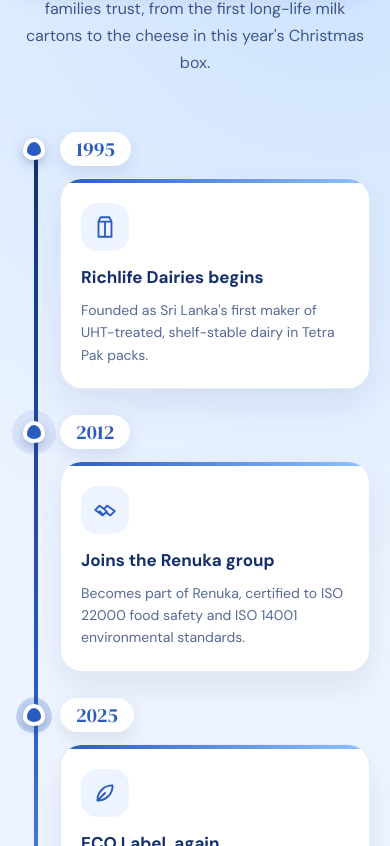
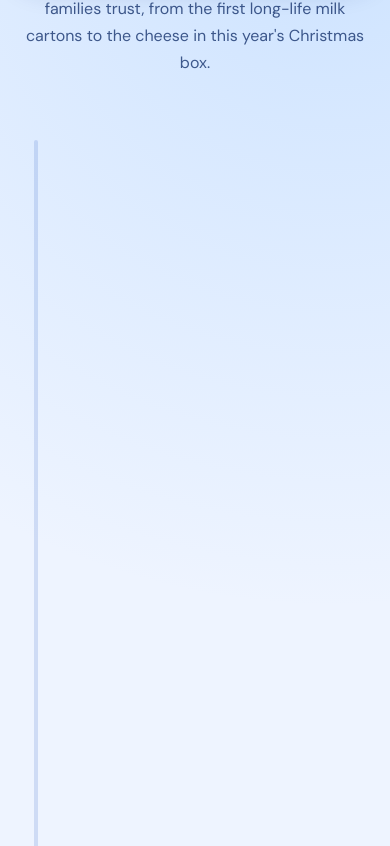
Before and after one commit to abhirukprashan/richlife, a React (Vite) app: page / in a window 390 px wide. Shown: the part 858-1704 px from the top of the page. Built offline with nearby package versions, Linux system fonts and the light colour scheme.

Commit message:
Add scroll-drawn SVG timeline with GSAP ScrollTrigger

```diff
--- a/package.json
+++ b/package.json
@@ -10,6 +10,7 @@
     "format": "oxfmt"
   },
   "dependencies": {
+    "gsap": "^3.15.0",
     "react": "^19.0.0",
     "react-dom": "^19.0.0"
   },
--- a/src/Story.tsx
+++ b/src/Story.tsx
@@ -1,6 +1,10 @@
-import type { CSSProperties, ReactNode } from "react"
+import gsap from "gsap"
+import { ScrollTrigger } from "gsap/ScrollTrigger"
+import { useEffect, useRef, type CSSProperties, type ReactNode } from "react"
 import { useReveal } from "./useReveal"
 import WaveDivider from "./WaveDivider"
+
+gsap.registerPlugin(ScrollTrigger)
 
 const icons: Record<string, ReactNode> = {
   carton: <path d="M8 3h8l2 4v14H6V7l2-4Zm-2 4h12M12 7v14" />,
@@ -48,6 +52,73 @@ const facts = [
 
 export default function Story() {
   const ref = useReveal<HTMLElement>()
+  const timelineRef = useRef<HTMLDivElement>(null)
+  const lineRef = useRef<SVGSVGElement>(null)
+
+  // The line is drawn by scrolling: its tip stays level with a guide line a
+  // little above the middle of the screen, and each milestone reveals as the
+  // tip reaches its dot.
+  useEffect(() => {
+    const wrap = timelineRef.current
+    const line = lineRef.current
+    if (!wrap || !line) return
+
+    const items = gsap.utils.toArray<HTMLElement>(".timeline-item", wrap)
+
+    if (window.matchMedia("(prefers-reduced-motion: reduce)").matches) {
+      gsap.set(line, { scaleY: 1 })
+      items.forEach((item) => item.classList.add("is-visible"))
+      return
+    }
+
+    const ctx = gsap.context(() => {
+      gsap.fromTo(
+        line,
+        { scaleY: 0 },
+        {
+          scaleY: 1,
+          ease: "none",
+          scrollTrigger: {
+            trigger: wrap,
+            start: "top 72%",
+            end: "bottom 72%",
+            // Locked 1:1 to scroll so the tip lands on a dot exactly when
+            // that milestone reveals.
+            scrub: true,
+          },
+        },
+      )
+
+      items.forEach((item) => {
+        ScrollTrigger.create({
+          trigger: item.querySelector(".timeline-dot") ?? item,
+          start: "top 72%",
+          onEnter: () => item.classList.add("is-visible"),
+          onLeaveBack: () => item.classList.remove("is-visible"),
+        })
+      })
+    }, wrap)
+
+    // Covers loading the page already scrolled into the timeline and any
+    // resize, where no enter/leave event has fired for the items above.
+    const syncReveals = () => {
+      const guide = window.innerHeight * 0.72
+      items.forEach((item) => {
+        const dot = item.querySelector(".timeline-dot")
+        if (dot && dot.getBoundingClientRect().top <= guide) {
+          item.classList.add("is-visible")
+        }
+      })
+    }
+
+    syncReveals()
+    ScrollTrigger.addEventListener("refresh", syncReveals)
+
+    return () => {
+      ScrollTrigger.removeEventListener("refresh", syncReveals)
+      ctx.revert()
+    }
+  }, [])
 
   return (
     <section className="story-section" id="story" ref={ref}>
@@ -67,7 +138,25 @@ export default function Story() {
           </p>
         </div>
 
-        <ol className="timeline" data-reveal>
+        <div className="timeline-wrap" ref={timelineRef}>
+          <span aria-hidden="true" className="timeline-track" />
+          <svg
+            aria-hidden="true"
+            className="timeline-line"
+            fill="none"
+            preserveAspectRatio="none"
+            ref={lineRef}
+            viewBox="0 0 150 2844"
+            xmlns="http://www.w3.org/2000/svg"
+          >
+            <path
+              d="M75 0V1191V2423.5V2886"
+              stroke="currentColor"
+              strokeWidth="150"
+            />
+          </svg>
+
+          <ol className="timeline">
             {milestones.map((milestone, index) => (
               <li
                 className="timeline-item"
@@ -95,6 +184,7 @@ export default function Story() {
               </li>
             ))}
           </ol>
+        </div>
 
         <dl className="story-facts">
           {facts.map((fact, index) => (
--- a/src/index.css
+++ b/src/index.css
@@ -1492,54 +1492,54 @@
   opacity: 0.78;
 }
 
-/* Timeline: year pill, a milk-drop dot on the line, then a card. The line
-   fills left to right and the dots pop in one after another. */
+/* Timeline: a vertical line, a year pill, a milk-drop dot and a card for
+   each milestone. The SVG line is scrubbed down by scrolling (GSAP) and a
+   card reveals as soon as the line reaches its dot. */
+.timeline-wrap {
+  --spine: 20px;
+  --gutter: 56px;
+  position: relative;
+  max-width: 780px;
+  margin: 0 auto;
+  padding-left: var(--gutter);
+}
+
+/* Faded rail, with the SVG progress line drawn over it. */
+.timeline-track,
+.timeline-line {
+  position: absolute;
+  top: 8px;
+  left: calc(var(--spine) - 2px);
+  width: 4px;
+  height: calc(100% - 16px);
+}
+
+.timeline-track {
+  border-radius: 999px;
+  background: rgb(42 91 192 / 0.16);
+}
+
+/* The supplied SVG is one 150px-wide stroke; squeezed to 4px it stays
+   crisp and stretches to the height of the list. */
+.timeline-line {
+  color: #2a5bc0;
+  transform-origin: top center;
+}
+
 .timeline {
-  --line-y: 60px;
+  display: grid;
+  gap: 30px;
+  margin: 0;
+  padding: 0;
+  list-style: none;
+}
+
+.timeline-item {
   position: relative;
-  display: grid;
-  gap: 20px;
-  grid-template-columns: repeat(4, minmax(0, 1fr));
-}
-
-/* Revealed as a whole, so the items animate themselves instead. */
-.timeline[data-reveal] {
-  opacity: 1;
-  transform: none;
-}
-
-.timeline::before,
-.timeline::after {
-  position: absolute;
-  top: var(--line-y);
-  right: 12.5%;
-  left: 12.5%;
-  height: 4px;
-  margin-top: -2px;
-  border-radius: 4px;
-  content: '';
-}
-
-.timeline::before {
-  background: rgb(42 91 192 / 0.15);
-}
-
-.timeline::after {
-  background: linear-gradient(90deg, #13306b, #2a5bc0, #8fc3ff);
-  transform: scaleX(0);
-  transform-origin: left;
-  transition: transform 1800ms cubic-bezier(0.6, 0, 0.2, 1) 250ms;
-}
-
-.timeline.is-visible::after {
-  transform: scaleX(1);
-}
-
-.timeline-item {
   display: flex;
   flex-direction: column;
-  align-items: center;
-  text-align: center;
+  align-items: flex-start;
+  gap: 14px;
 }
 
 .timeline-year {
@@ -1558,23 +1558,22 @@
   transition:
     opacity 500ms ease,
     transform 500ms ease;
-  transition-delay: calc(400ms + var(--i) * 380ms);
-}
-
-/* Centred on the line: pill (34px) + gap puts its centre at --line-y. */
+}
+
+/* Sits on the line, level with the middle of the year pill. */
 .timeline-dot {
-  position: relative;
+  position: absolute;
   z-index: 1;
+  top: 6px;
+  left: calc(var(--spine) - var(--gutter) - 11px);
   width: 22px;
   height: 22px;
-  margin: 15px 0 18px;
   border: 4px solid #fff;
   border-radius: 50% 50% 50% 50% / 60% 60% 40% 40%;
   background: #2a5bc0;
   box-shadow: 0 4px 10px rgb(19 48 107 / 0.25);
   transform: scale(0);
   transition: transform 500ms cubic-bezier(0.3, 1.8, 0.5, 1);
-  transition-delay: calc(450ms + var(--i) * 380ms);
 }
 
 .timeline-dot::after {
@@ -1598,7 +1597,6 @@
 
 .timeline-card {
   position: relative;
-  flex: 1;
   width: 100%;
   overflow: hidden;
   padding: 24px 20px 22px;
@@ -1612,7 +1610,6 @@
     opacity 600ms ease,
     transform 700ms cubic-bezier(0.2, 0.8, 0.2, 1),
     box-shadow 300ms ease;
-  transition-delay: calc(550ms + var(--i) * 380ms), calc(550ms + var(--i) * 380ms), 0ms;
 }
 
 /* Blue accent along the top of each card. */
@@ -1654,68 +1651,37 @@
   opacity: 0.72;
 }
 
-.timeline.is-visible .timeline-year,
-.timeline.is-visible .timeline-card {
+.timeline-item.is-visible .timeline-year,
+.timeline-item.is-visible .timeline-card {
   opacity: 1;
   transform: none;
 }
 
-.timeline.is-visible .timeline-dot {
+.timeline-item.is-visible .timeline-dot {
   transform: scale(1);
 }
 
-.timeline.is-visible .timeline-card:hover {
+.timeline-item.is-visible .timeline-card:hover {
   box-shadow: 0 22px 44px rgb(19 48 107 / 0.14);
   transform: translateY(-4px);
-  /* No entrance stagger once shown, so hover reacts straight away. */
-  transition-delay: 0ms;
-}
-
-/* Phones and tablets: a vertical timeline with the line down the left. */
-@media (max-width: 860px) {
-  .timeline {
-    gap: 0;
-    padding-left: 40px;
-    grid-template-columns: 1fr;
-  }
-
-  .timeline::before,
-  .timeline::after {
-    top: 12px;
-    right: auto;
-    bottom: 12px;
-    left: 14px;
-    width: 4px;
-    height: auto;
-    margin: 0;
-  }
-
-  .timeline::after {
-    background: linear-gradient(180deg, #13306b, #2a5bc0, #8fc3ff);
-    transform: scaleY(0);
-    transform-origin: top;
-  }
-
-  .timeline.is-visible::after {
-    transform: scaleY(1);
-  }
-
-  .timeline-item {
-    position: relative;
-    align-items: flex-start;
-    padding-bottom: 26px;
-    text-align: left;
+}
+
+/* Phones: pull the line in towards the edge. */
+@media (max-width: 640px) {
+  .timeline-wrap {
+    --spine: 16px;
+    --gutter: 46px;
   }
 
   .timeline-dot {
-    position: absolute;
-    top: 6px;
-    left: -37px;
-    margin: 0;
+    top: 7px;
+    left: calc(var(--spine) - var(--gutter) - 10px);
+    width: 20px;
+    height: 20px;
   }
 
   .timeline-card {
-    margin-top: 12px;
+    padding: 20px 18px 18px;
   }
 }
 
@@ -1908,7 +1874,11 @@
     animation: none;
   }
 
-  .timeline::after,
+  .timeline-line {
+    /* GSAP leaves the line alone here, so show it drawn in full. */
+    transform: none;
+  }
+
   .timeline-dot,
   .timeline-year,
   .timeline-card {
```
Also changed, not shown: 1 other file (tests, documents, lock files or other folders). Lines whose indentation alone changed are shown as unchanged.
